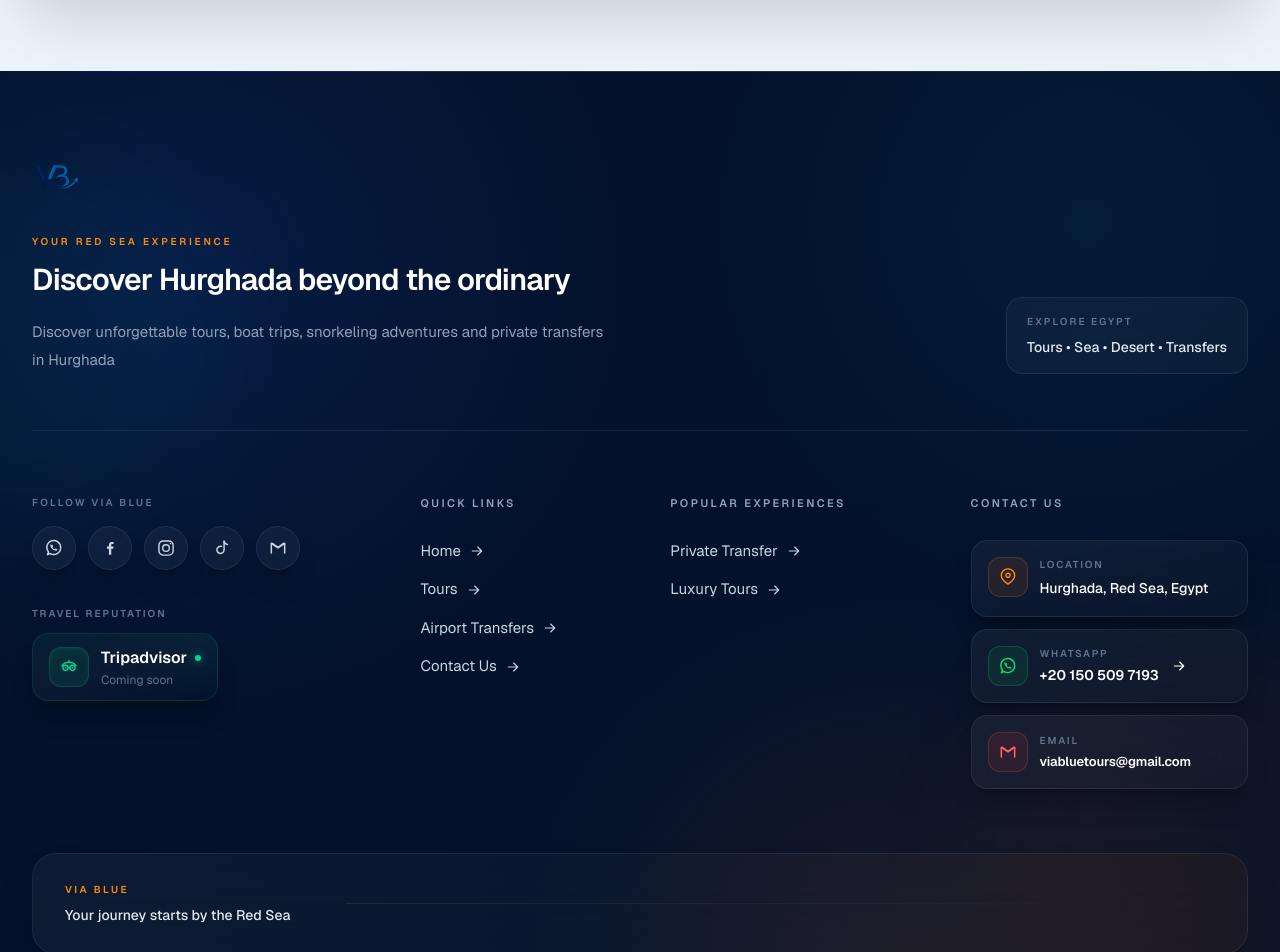
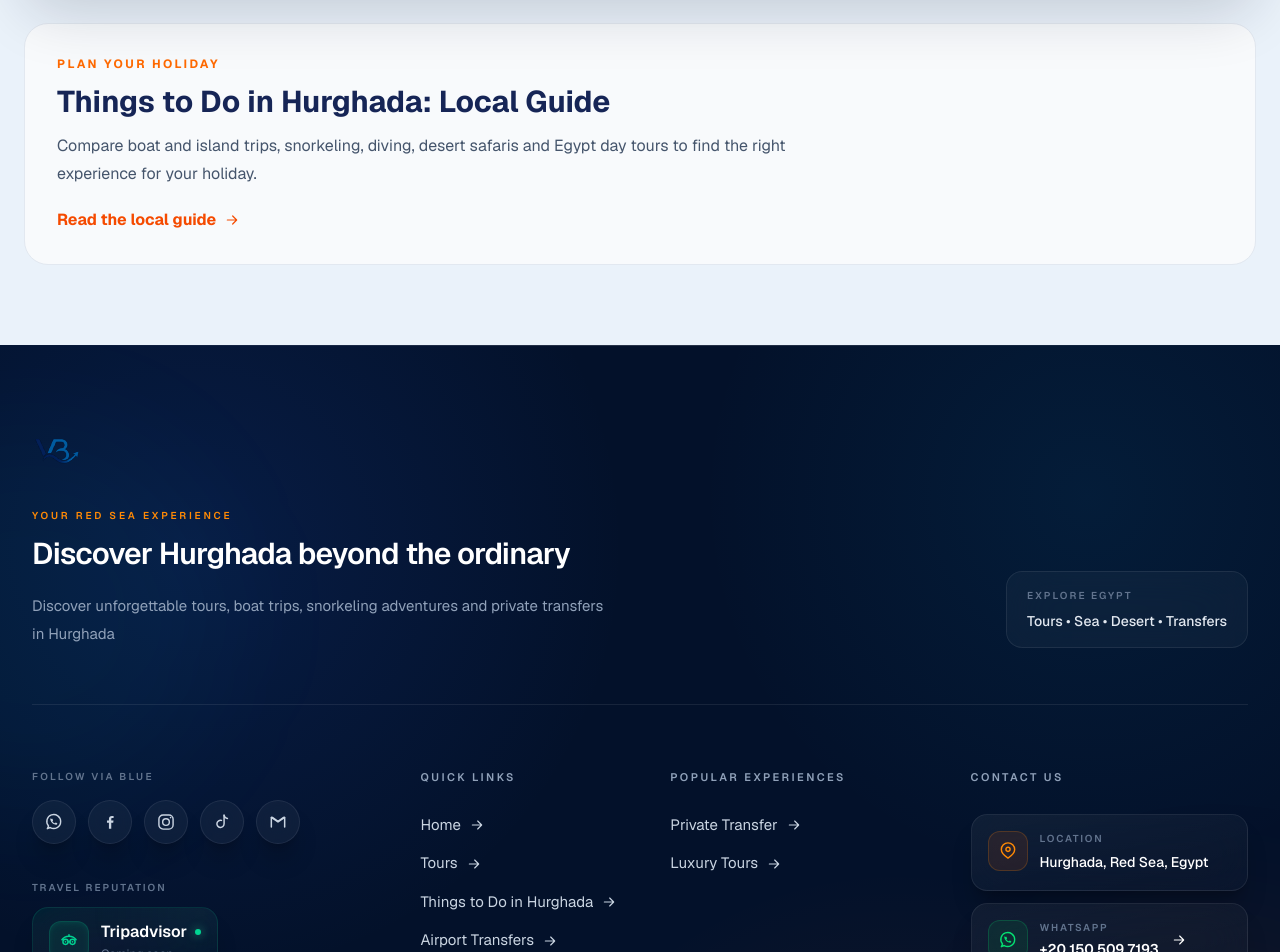
Before and after one commit to keo10666-droid/via-blue, a Next.js app: page /tours in a window 1280 px wide. Shown: the part 3560-4512 px from the top of the page. Built offline with nearby package versions, Linux system fonts and the light colour scheme; no server answers.

Commit message:
Strengthen internal links to Hurghada guide (#104)
* Add contextual internal links to Hurghada guide

* Add contextual internal links to Hurghada guide

* Add contextual internal links to Hurghada guide

```diff
--- a/app/components/Footer.tsx
+++ b/app/components/Footer.tsx
@@ -500,6 +500,16 @@ export default function Footer() {
 
               <li>
                 <Link
+                  href={localizedHref("/things-to-do-in-hurghada")}
+                  className="group flex items-center gap-2 text-[15px] text-slate-300 transition-all duration-300 hover:translate-x-1 hover:text-orange-400"
+                >
+                  <span>{language === "ru" ? "Путеводитель по Хургаде" : language === "ro" ? "Ghid Hurghada" : language === "fr" ? "Guide de Hurghada" : language === "de" ? "Hurghada-Reiseführer" : "Things to Do in Hurghada"}</span>
+                  <ArrowIcon />
+                </Link>
+              </li>
+
+              <li>
+                <Link
                   href={localizedHref("/transfers")}
                   className="group flex items-center gap-2 text-[15px] text-slate-300 transition-all duration-300 hover:translate-x-1 hover:text-orange-400"
                 >
--- a/app/page.tsx
+++ b/app/page.tsx
@@ -1032,6 +1032,29 @@ export default async function Home() {
 
 
       {/* =====================================================
+          HURGHADA LOCAL GUIDE
+      ===================================================== */}
+      <section className="bg-white px-5 py-16 sm:py-20">
+        <div className="mx-auto grid max-w-7xl gap-8 rounded-[32px] border border-slate-200 bg-slate-50 p-7 sm:p-10 md:grid-cols-[1fr_auto] md:items-center">
+          <div className="max-w-3xl">
+            <p className="text-xs font-bold uppercase tracking-[0.24em] text-orange-500">
+              <HomeText en="Plan your days in Hurghada" de="Planen Sie Ihre Tage in Hurghada" />
+            </p>
+            <h2 className="mt-3 text-3xl font-bold tracking-tight text-blue-950 sm:text-4xl">
+              <HomeText en="A guide to the best things to do in Hurghada" de="Ein Reiseführer zu den schönsten Aktivitäten in Hurghada" />
+            </h2>
+            <p className="mt-4 max-w-2xl leading-7 text-slate-600">
+              <HomeText en="Not sure which experience to choose? Explore our local guide to Red Sea boat trips, island visits, snorkeling, diving, desert safaris and day trips from Hurghada." de="Sie wissen noch nicht, welchen Ausflug Sie wählen sollen? Entdecken Sie unseren Reiseführer zu Bootstouren am Roten Meer, Inselbesuchen, Schnorcheln, Tauchen, Wüstensafaris und Tagesausflügen ab Hurghada." />
+            </p>
+          </div>
+          <Link href={localizedHref("/things-to-do-in-hurghada")} className="inline-flex items-center justify-center gap-3 rounded-2xl bg-blue-950 px-7 py-4 font-bold text-white transition hover:-translate-y-0.5 hover:bg-orange-500">
+            <HomeText en="Read the Hurghada Guide" de="Hurghada-Reiseführer lesen" />
+            <ArrowRightIcon className="h-5 w-5" />
+          </Link>
+        </div>
+      </section>
+
+      {/* =====================================================
           FINAL CTA
       ===================================================== */}
 
--- a/app/tours/page.tsx
+++ b/app/tours/page.tsx
@@ -1095,6 +1095,24 @@ function ToursPageContent() {
 
         </div>
 
+        <div className="mt-8 rounded-3xl border border-slate-200 bg-slate-50 p-6 sm:p-8">
+          <div className="max-w-3xl">
+            <p className="text-xs font-bold uppercase tracking-[0.2em] text-orange-500">
+              {locale === "ru" ? "Планирование отдыха" : locale === "ro" ? "Planifică-ți vacanța" : locale === "fr" ? "Préparez votre séjour" : locale === "de" ? "Urlaub planen" : "Plan your holiday"}
+            </p>
+            <h2 className="mt-3 text-2xl font-bold text-blue-950 sm:text-3xl">
+              {locale === "ru" ? "Путеводитель по Хургаде: чем заняться" : locale === "ro" ? "Ghid Hurghada: ce poți face" : locale === "fr" ? "Guide de Hurghada : que faire ?" : locale === "de" ? "Hurghada-Reiseführer: Was kann man unternehmen?" : "Things to Do in Hurghada: Local Guide"}
+            </h2>
+            <p className="mt-3 leading-7 text-slate-600">
+              {locale === "ru" ? "Сравните морские прогулки, острова, снорклинг, дайвинг, сафари и поездки по Египту, чтобы выбрать подходящий отдых." : locale === "ro" ? "Compară excursiile pe mare și pe insule, snorkelingul, scufundările, safariurile și excursiile prin Egipt pentru a alege experiența potrivită." : locale === "fr" ? "Comparez les sorties en mer et sur les îles, le snorkeling, la plongée, les safaris et les excursions en Égypte pour choisir l’expérience qui vous convient." : locale === "de" ? "Vergleichen Sie Bootsausflüge, Inselbesuche, Schnorcheln, Tauchen, Safaris und Ägypten-Tagesausflüge." : "Compare boat and island trips, snorkeling, diving, desert safaris and Egypt day tours to find the right experience for your holiday."}
+            </p>
+            <Link href={localizedHref("/things-to-do-in-hurghada")} className="mt-5 inline-flex items-center gap-2 font-bold text-orange-600 transition hover:text-blue-950">
+              {locale === "ru" ? "Открыть путеводитель" : locale === "ro" ? "Citește ghidul" : locale === "fr" ? "Lire le guide" : locale === "de" ? "Reiseführer lesen" : "Read the local guide"}
+              <ArrowRightIcon className="h-4 w-4" />
+            </Link>
+          </div>
+        </div>
+
       </section>
 
     </main>
```
